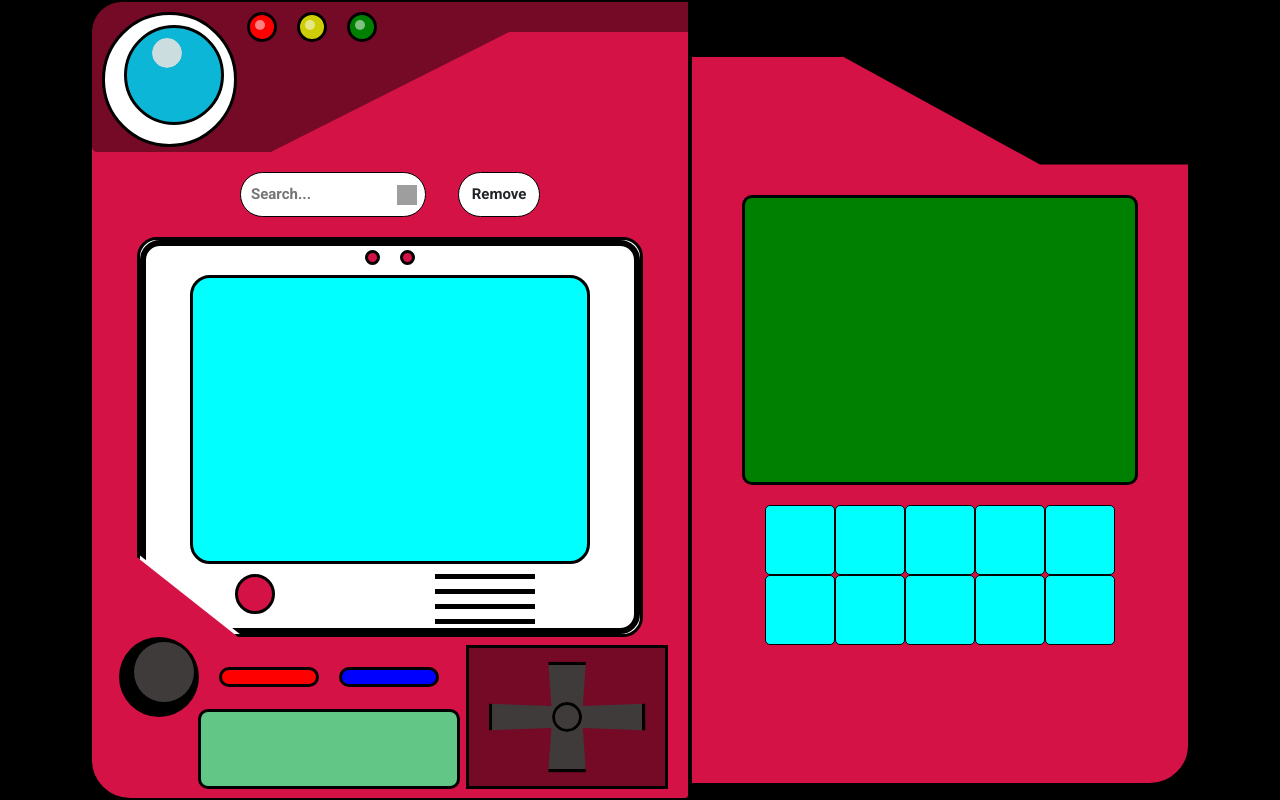
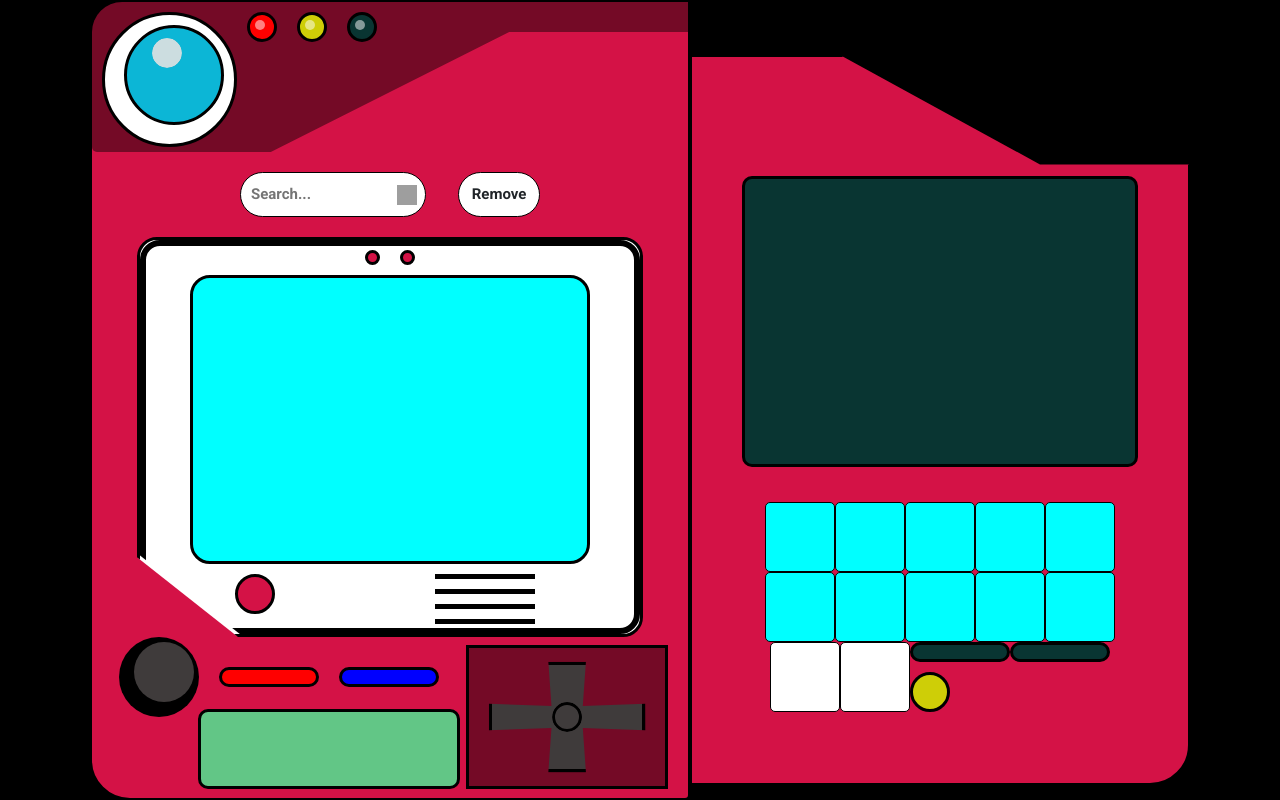
Before and after one commit to francesco-paolo-donofrio/vue-pokedex, a Vue app: page / in a window 1280 px wide. Built offline with nearby package versions, Linux system fonts and the light colour scheme; grey boxes are pictures that could not be loaded.

Commit message:
Shaping the right part of the Pokedex

```diff
--- a/src/components/PokedexComponent.vue
+++ b/src/components/PokedexComponent.vue
@@ -84,18 +84,31 @@
             </div>
         </div>
         <div class="pokedex-border-side-right">
-            <div class="f-d-great-rectangle"></div>
+            <div class="f-d-great-rectangle green mt-5"></div>
             <div class="f-d-grid-container">
-                <div class="f-d-grid-item"></div>
-                <div class="f-d-grid-item"></div>
-                <div class="f-d-grid-item"></div>
-                <div class="f-d-grid-item"></div>
-                <div class="f-d-grid-item"></div>
-                <div class="f-d-grid-item"></div>
-                <div class="f-d-grid-item"></div>
-                <div class="f-d-grid-item"></div>
-                <div class="f-d-grid-item"></div>
-                <div class="f-d-grid-item"></div>
+                <div class="f-d-grid-item aqua"></div>
+                <div class="f-d-grid-item aqua"></div>
+                <div class="f-d-grid-item aqua"></div>
+                <div class="f-d-grid-item aqua"></div>
+                <div class="f-d-grid-item aqua"></div>
+                <div class="f-d-grid-item aqua"></div>
+                <div class="f-d-grid-item aqua"></div>
+                <div class="f-d-grid-item aqua"></div>
+                <div class="f-d-grid-item aqua"></div>
+                <div class="f-d-grid-item aqua"></div>
+            </div>
+            <div class="f-d-flex">
+                <div class="f-d-grid-container-white">
+                    <div class="f-d-grid-item white"></div>
+                    <div class="f-d-grid-item white"></div>
+                </div>
+                <div>
+                    <div class="d-flex">
+                        <div class="f-d-orizzontal-bars green align-items-end"></div>
+                        <div class="f-d-orizzontal-bars green"></div>
+                    </div>
+                    <div class="f-d-animated-circle-yellow"></div>
+                </div>
             </div>
         </div>
     </div>
@@ -212,11 +225,19 @@ export default {
 }
 
 .green {
-    background-color: green;
+    background-color: rgb(9, 53, 50);
 }
 
 .blue {
     background-color: blue;
+}
+
+.white {
+    background-color: white;
+}
+
+.aqua {
+    background-color: aqua;
 }
 
 .f-d-flex-right {
@@ -238,6 +259,7 @@ export default {
 .f-d-flex-between {
     display: flex;
     justify-content: space-between;
+    align-items: center;
 }
 
 .f-d-main-rectangle {
@@ -308,6 +330,17 @@ export default {
     border: 3px solid black;
     border-radius: 50%;
     background-color: #D41246;
+    margin-right: 150px;
+    margin-top: 10px;
+    cursor: pointer;
+}
+
+.f-d-animated-circle-yellow {
+    height: 40px;
+    width: 40px;
+    border: 3px solid black;
+    border-radius: 50%;
+    background-color: rgb(206, 206, 7);
     margin-right: 150px;
     margin-top: 10px;
     cursor: pointer;
@@ -490,10 +523,9 @@ export default {
 .f-d-great-rectangle {
     width: 80%;
     height: 40%;
-    background-color: green;
     border: 3px solid black;
     border-radius: 10px;
-    margin-bottom: 20px;
+    margin: 35px 0 35px 0;
 }
 
 .f-d-grid-container {
@@ -504,9 +536,16 @@ export default {
     flex-wrap: wrap;
 }
 
+.f-d-grid-container-white {
+    width: 100%;
+    display: flex;
+    justify-content: start;
+    align-items: start;
+
+}
+
 .f-d-grid-item {
     border: 1px solid black;
-    background-color: aqua;
     width: 70px;
     height: 70px;
     border-radius: 5px;
```
